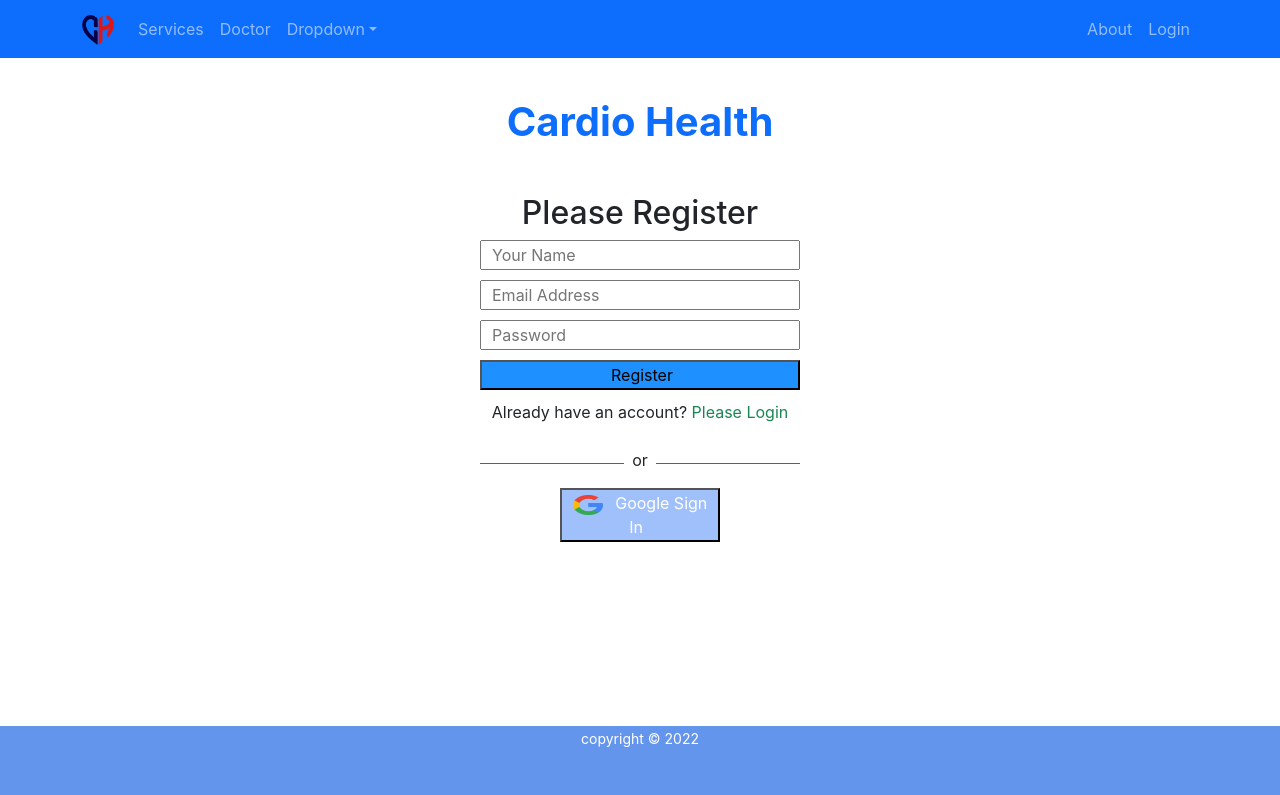
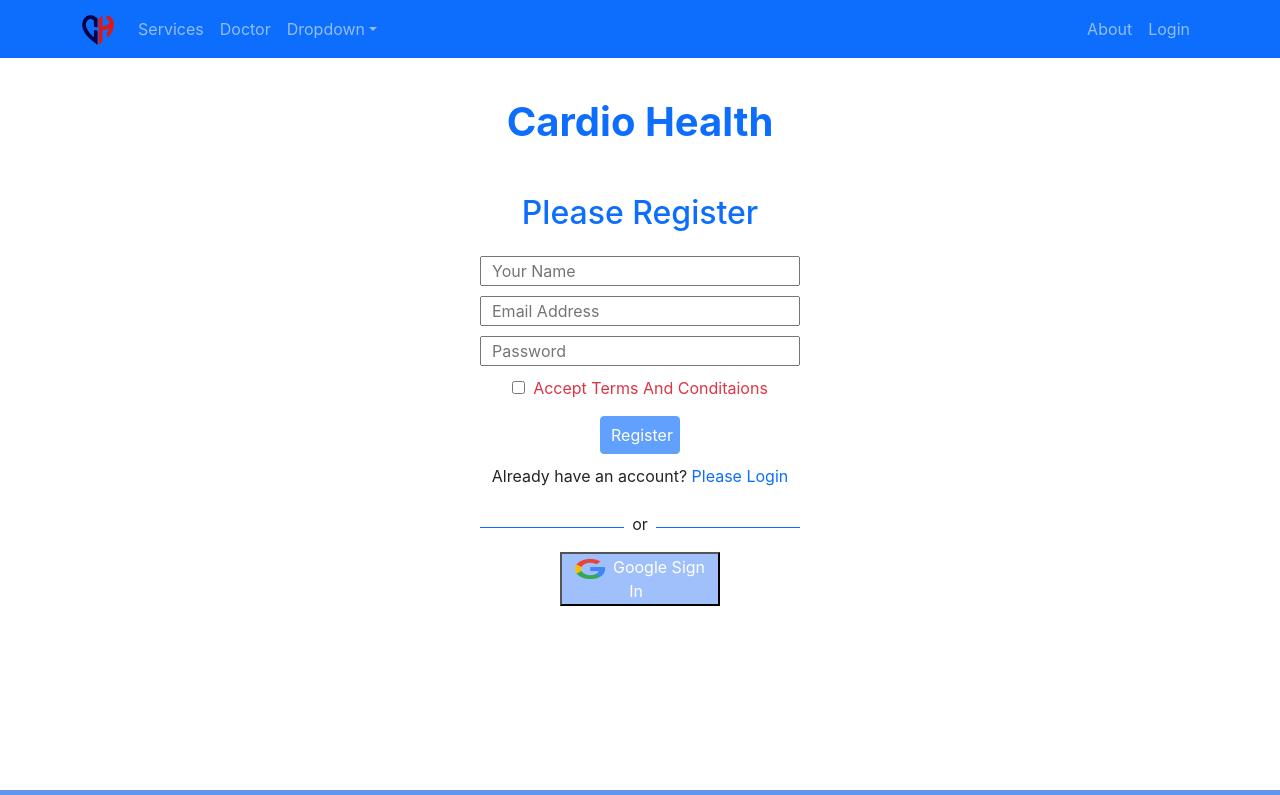
Before and after one commit to FazleRahmanEvan/Cardio-Health, a React (Create React App) app: page /register in a window 1280 px wide. Shown: the top 795 px of the page. Built offline with nearby package versions, Linux system fonts and the light colour scheme; no server answers; the HTML template or start-up script is replaced by a standard one.

Commit message:
verification commit

```diff
--- a/package.json
+++ b/package.json
@@ -14,6 +14,7 @@
     "react-firebase-hooks": "^5.0.3",
     "react-router-dom": "^6.3.0",
     "react-scripts": "5.0.1",
+    "react-toastify": "^8.2.0",
     "web-vitals": "^2.1.4"
   },
   "scripts": {
--- a/public/index.html
+++ b/public/index.html
@@ -26,7 +26,7 @@
     -->
     <link href="https://cdn.jsdelivr.net/npm/bootstrap@5.1.3/dist/css/bootstrap.min.css" rel="stylesheet" integrity="sha384-1BmE4kWBq78iYhFldvKuhfTAU6auU8tT94WrHftjDbrCEXSU1oBoqyl2QvZ6jIW3" crossorigin="anonymous">
 
-    <title>React App</title>
+    <title>Cardio Health</title>
   </head>
   <body>
     <noscript>You need to enable JavaScript to run this app.</noscript>
--- a/src/App.js
+++ b/src/App.js
@@ -3,10 +3,12 @@ import { Route, Routes } from 'react-router-dom';
 import './App.css';
 import About from './Pages/About/About';
 import Checkout from './Pages/Checkout/Checkout/Checkout';
+
 import Home from './Pages/Home/Home/Home';
 import Login from './Pages/Login/Login/Login';
 import Register from './Pages/Login/Register/Register';
 import RequireAuth from './Pages/Login/RequireAuth/RequireAuth';
+
 import ServiceDetail from './Pages/ServiceDetail/ServiceDetail';
 import Footer from './Pages/Shared/Footer/Footer';
 import Header from './Pages/Shared/Header/Header';
@@ -23,15 +25,16 @@ function App() {
       <Route path="/about" element={<About></About>}></Route>
       <Route path="/login" element={<Login></Login>}></Route>
       <Route path="/register" element={<Register></Register>}></Route>
-      <Route path="./checkout" element={
-         <RequireAuth>
-           <Checkout></Checkout>
-         </RequireAuth>
+      <Route path="/checkout" element={
+        <RequireAuth>
+          <Checkout></Checkout>
+        </RequireAuth>
+      }></Route>
 
 
-      }></Route>
       <Route path="*" element={<NotFound></NotFound>}></Route>
     </Routes>
+
     <Footer></Footer>
     </div>
 
--- a/src/Pages/Checkout/Checkout/Checkout.js
+++ b/src/Pages/Checkout/Checkout/Checkout.js
@@ -1,5 +1,4 @@
 import React from 'react';
-
 
 const Checkout = () => {
     return (
--- a/src/Pages/Login/Login/Login.js
+++ b/src/Pages/Login/Login/Login.js
@@ -1,6 +1,6 @@
 import React, { useRef } from 'react';
 import { Button, Form } from 'react-bootstrap';
-import { useSignInWithEmailAndPassword } from 'react-firebase-hooks/auth';
+import { useSendPasswordResetEmail, useSignInWithEmailAndPassword } from 'react-firebase-hooks/auth';
 import { Link, useLocation, useNavigate } from 'react-router-dom';
 import auth from '../../../firebase.init';
 import SocialLogin from '../SocialLogin/SocialLogin';
@@ -13,10 +13,9 @@ const Login = () => {
     let from = location.state?.from?.pathname || "/";
 
     const [
-        signInWithEmailAndPassword,
-        user,
+     signInWithEmailAndPassword,user,] = useSignInWithEmailAndPassword(auth);
 
-      ] = useSignInWithEmailAndPassword(auth);
+     const [sendPasswordResetEmail, sending, ] = useSendPasswordResetEmail(auth);
 
       if(user){
           navigate(from, {replace:true});
@@ -35,26 +34,32 @@ const Login = () => {
         navigate('/register')
 
     }
+    const resetPassword = async() =>{
+        const email = emailRef.current.value;
+        await sendPasswordResetEmail(email);
+        alert('Sent email');
+    }
 
     return (
         <div className='container w-25 mx-auto mb-5'>
-            <h3 className='text-primary'>Please Login</h3>
+            <h3 className='text-primary mb-4'>Please Login</h3>
             <Form onSubmit={handleSubmit}>
                 <Form.Group className="mb-3" controlId="formBasicEmail">
-                    <Form.Label>Email address</Form.Label>
+
                     <Form.Control ref={emailRef} type="email" placeholder="Enter email " required/>
 
                 </Form.Group>
 
                 <Form.Group className="mb-3" controlId="formBasicPassword">
-                    <Form.Label>Password</Form.Label>
+
                     <Form.Control ref={passwordRef} type="password" placeholder="Password" required />
                 </Form.Group>
-                <Button variant="primary" type="submit">
-                    Submit
+                <Button variant="primary mt-3" type="submit">
+                   Login
                 </Button>
             </Form>
-            <p>New To Cardio Health? <Link to="/register" className='text-success pe-auto text-decoration-none ' onClick={navigateRegister}>Please Register</Link></p>
+            <p>New To Cardio Health? <Link to="/register" className='text-primary pe-auto text-decoration-none ' onClick={navigateRegister}>Please Register</Link></p>
+            <p>Forget Password? <Link to="/register" className='text-primary pe-auto text-decoration-none ' onClick={resetPassword}>Reset Password</Link></p>
             <SocialLogin></SocialLogin>
         </div>
     );
--- a/src/Pages/Login/Register/Register.css
+++ b/src/Pages/Login/Register/Register.css
@@ -3,7 +3,7 @@
     width: 25%;
     margin-bottom: 160px;
 }
-.register-form input{
+.register-form input:not([type=checkbox]){
     display: block;
     width: 100%;
 
@@ -11,7 +11,3 @@
     font-size: 16px;
     margin-bottom: 10px;
 }
-.register-button{
-    background-color: dodgerblue;
-
-}
--- a/src/Pages/Login/Register/Register.js
+++ b/src/Pages/Login/Register/Register.js
@@ -1,6 +1,6 @@
-import React from 'react';
+import React, { useState } from 'react';
 import { Link, useNavigate } from 'react-router-dom';
-import { useCreateUserWithEmailAndPassword } from 'react-firebase-hooks/auth';
+import { useCreateUserWithEmailAndPassword, useUpdateProfile } from 'react-firebase-hooks/auth';
 import './Register.css'
 import auth from '../../../firebase.init';
 import SocialLogin from '../SocialLogin/SocialLogin';
@@ -8,42 +8,55 @@ import SocialLogin from '../SocialLogin/SocialLogin';
 
 const Register = () => {
 
+    const [agree, setAgree] = useState(false);
+
     const [
         createUserWithEmailAndPassword,
         user,
         loading,
         error,
-      ] = useCreateUserWithEmailAndPassword(auth);
+      ] = useCreateUserWithEmailAndPassword(auth, {sendEmailVerification:true});
+      const [updateProfile, updating, updateError] = useUpdateProfile(auth);
 
     const navigate = useNavigate();
     const navigateLogin = () =>{
         navigate('/login');
     }
     if(user){
-        navigate('/home');
+
     }
-    const handleRegister = event => {
+    const handleRegister = async (event) => {
         event.preventDefault();
         const name = event.target.name.value;
         const email = event.target.email.value;
         const password = event.target.password.value;
+        // const agree = event.target.terms.checked;
 
-        createUserWithEmailAndPassword(email,password);
+
+          await  createUserWithEmailAndPassword(email,password);
+          await updateProfile({ displayName: name});
+          alert('Updated profile');
+          navigate('/home');
+
+
+
 
 
     }
     return (
         <div className='register-form'>
-           <h2>Please Register</h2>
+           <h2 className='text-primary mb-4'>Please Register</h2>
             <form onSubmit={handleRegister}>
                 <input type="text" name="name" id="" placeholder='Your Name' />
 
                 <input type="email" name="email" id="" placeholder='Email Address' required />
 
                 <input type="password" name="password" id="" placeholder='Password' required />
-                <input className='register-button' type="submit" value="Register" />
+                <input onClick={() => setAgree(!agree)} type="checkbox" name="terms" id="terms" />
+                <label className={agree ? 'ps-2 text-primary' : 'ps-2 text-danger'} htmlFor="terms">Accept Terms And Conditaions</label>
+                <input disabled={!agree} className='register-button mx-auto mt-3 btn btn-primary w-25 ' type="submit" value="Register" />
             </form>
-            <p>Already have an account? <Link to="/login" className='text-success pe-auto text-decoration-none ' onClick={navigateLogin}>Please Login</Link></p>
+            <p>Already have an account? <Link to="/login" className='text-primary pe-auto text-decoration-none ' onClick={navigateLogin}>Please Login</Link></p>
             <SocialLogin></SocialLogin>
         </div>
 
--- a/src/Pages/Login/RequireAuth/RequireAuth.js
+++ b/src/Pages/Login/RequireAuth/RequireAuth.js
@@ -3,12 +3,14 @@ import { useAuthState } from 'react-firebase-hooks/auth';
 import { Navigate, useLocation } from 'react-router-dom';
 import auth from '../../../firebase.init';
 
-const RequireAuth = (children) => {
-    const [user] = useAuthState(auth);
-    const location = useLocation();
-    if(user){
-        return <Navigate to='./login' state={{from:location}} replace/>;
+const RequireAuth = ({children}) => {
+    const[user] = useAuthState(auth);
+    const location = useLocation()
+    if(!user){
+        return <Navigate to ="/login" state={{from:location}} replace/>
+
     }
     return children;
 };
+
 export default RequireAuth;
--- a/src/Pages/Login/SocialLogin/SocialLogin.js
+++ b/src/Pages/Login/SocialLogin/SocialLogin.js
@@ -8,6 +8,7 @@ import './SocialLogin.css'
 const SocialLogin = () => {
     const [signInWithGoogle, user, loading, error] = useSignInWithGoogle(auth);
     const navigate = useNavigate();
+
     let errorElement;
 
     if (error) {
@@ -37,7 +38,9 @@ const SocialLogin = () => {
                 onClick={() => signInWithGoogle()}
                 className=' google-button w-50'>
                     <img className='google' src={google} alt="" />
-                   <span className='text-white px-2'> Google Sign In</span></button>
+                   <span className='text-white px-2'>
+                        Google Sign In</span>
+                        </button>
             </div>
         </div>
     );
--- a/src/Pages/ServiceDetail/ServiceDetail.js
+++ b/src/Pages/ServiceDetail/ServiceDetail.js
@@ -8,7 +8,7 @@ const ServiceDetail = () => {
         <div className='service-detail mb-5'>
             <h1 className=' mt-5 mb-5'>Welcome To Detail:{serviceId}</h1>
             <div className='checkout'>
-            <Link to ="/login">
+            <Link to ="/checkout">
                 <button className=' mb-5 btn btn-primary'>Proceed Checkout</button>
             </Link>
             </div>
```
Also changed, not shown: src/Pages/Shared/Loading/Loading.js (added, +12 -0 lines), 1 other file (tests, documents, lock files or other folders).
